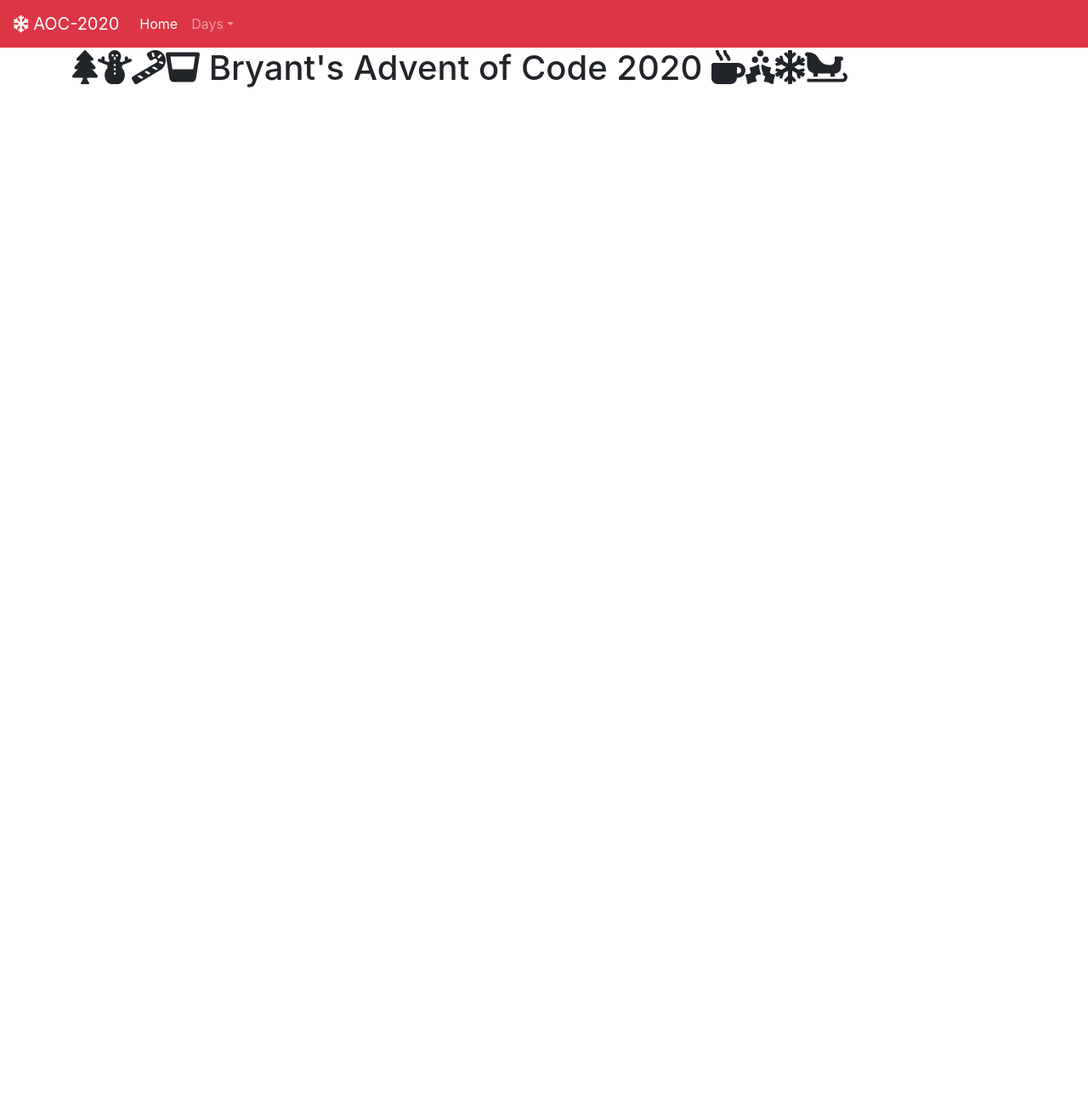
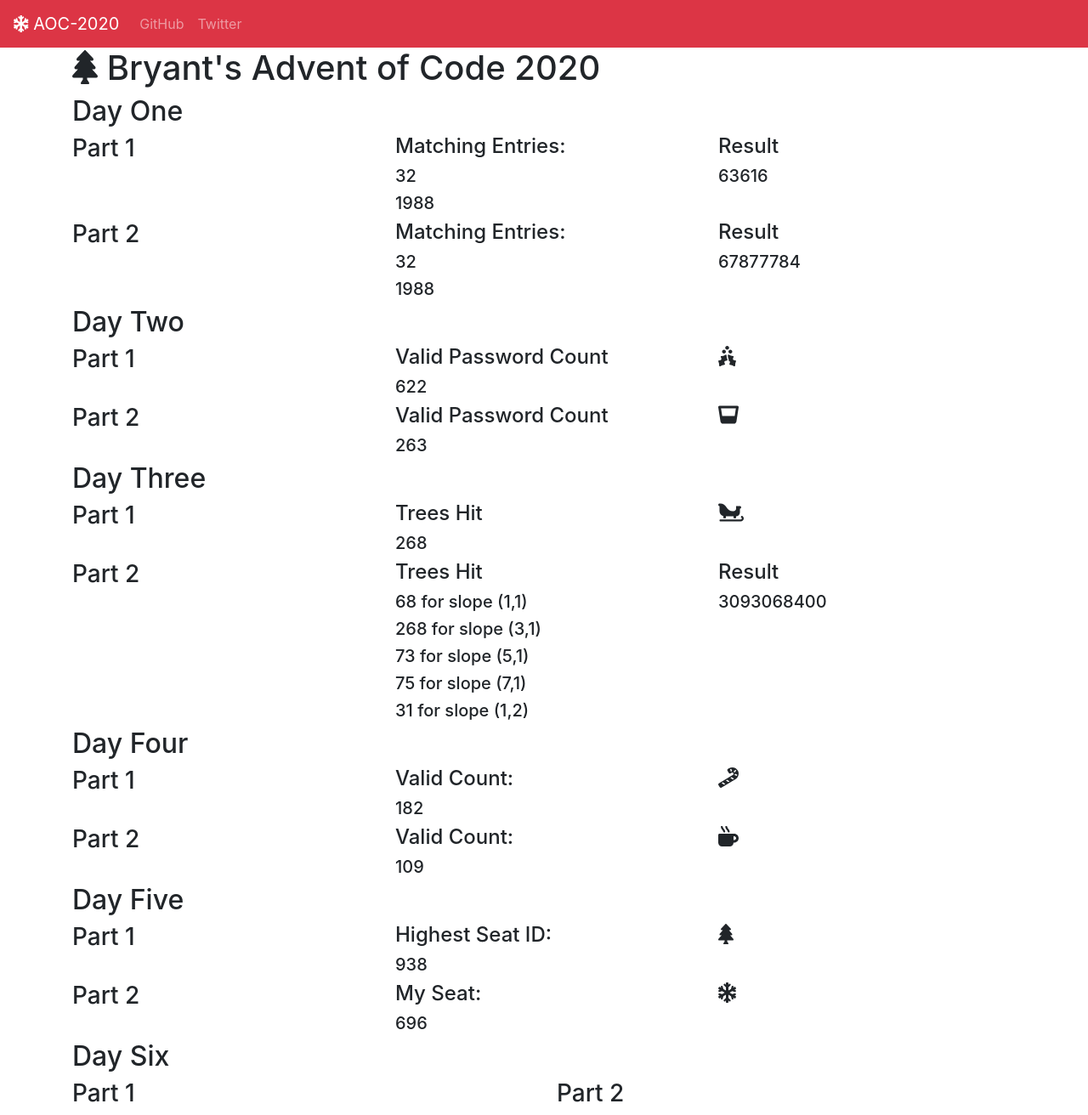
Before and after one commit to bryantkelley/aoc-2020, a React (Create React App) app: page / in a window 1280 px wide. Shown: the whole page at 85% size. Before the commit the page ends 800 px from the top, so only its background shows below. Built offline with nearby package versions, Linux system fonts and the light colour scheme.

Commit message:
Rework as one page app

```diff
--- a/src/1/one.js
+++ b/src/1/one.js
@@ -58,43 +58,33 @@ function One() {
       <Col>
         <Row>
           <Col>
-            <h1>Day One</h1>
+            <h2>Day One</h2>
           </Col>
         </Row>
         <Row>
           <Col>
-            <h2>Part 1</h2>
+            <h3>Part 1</h3>
           </Col>
           <Col>
-            <h3>Matching Entries:</h3>
-            <div>{matchingValuesOne.map(mv => (<div key={`result${mv}`}>{mv}</div>))}</div>
+            <h4>Matching Entries:</h4>
+            <div>{matchingValuesOne.map(mv => (<h5 key={`result${mv}`}>{mv}</h5>))}</div>
           </Col>
           <Col>
-            <h3>Result</h3>
-            <div>{resultOne}</div>
+            <h4>Result</h4>
+            <h5>{resultOne}</h5>
           </Col>
         </Row>
         <Row>
           <Col>
-            <h2>Part 2</h2>
+            <h3>Part 2</h3>
           </Col>
           <Col>
-            <h3>Matching Entries:</h3>
-            <div>{matchingValuesOne.map(mv => (<div key={`result${mv}`}>{mv}</div>))}</div>
+            <h4>Matching Entries:</h4>
+            <div>{matchingValuesOne.map(mv => (<h5 key={`result${mv}`}>{mv}</h5>))}</div>
           </Col>
           <Col>
-            <h3>Result</h3>
-            <div>{resultTwo}</div>
-          </Col>
-        </Row>
-        <Row>
-          <Col>
-            <h2>Entries</h2>
-            {entries.map((e) => (
-            <Row key={`entry${e}`}>
-              <Col>{e}</Col>
-            </Row>
-          ))}
+            <h4>Result</h4>
+            <h5>{resultTwo}</h5>
           </Col>
         </Row>
       </Col>
--- a/src/2/two.js
+++ b/src/2/two.js
@@ -1,5 +1,7 @@
 import { useState, useEffect, useMemo } from "react";
 import { Col, Row } from "react-bootstrap";
+import { FontAwesomeIcon } from '@fortawesome/react-fontawesome';
+import { faHollyBerry, faGlassWhiskey } from '@fortawesome/free-solid-svg-icons';
 import raw from './twoInput.txt';
 
 function Two() {
@@ -52,63 +54,39 @@ function Two() {
       <Col>
         <Row>
           <Col>
-            <h1>Day Two</h1>
+            <h2>Day Two</h2>
           </Col>
         </Row>
         <Row>
           <Col>
-            <h2>Entries</h2>
-            {entries.map((e) => (
-              <div key={`entry-${e.index}`}>
-                {e.raw}
-              </div>
-            ))}
+            <h3>Part 1</h3>
           </Col>
           <Col>
-            <Row>
+            <h4>Valid Password Count</h4>
+            <h5>{validPasswordsOne.length}</h5>
+          </Col>
           <Col>
-                <h2>Part 1</h2>
+            <h4>
+              <FontAwesomeIcon icon={faHollyBerry} />
+            </h4>
           </Col>
         </Row>
         <Row>
           <Col>
-                <h3>Count</h3>
-                <div>{validPasswordsOne.length}</div>
+            <h3>Part 2</h3>
           </Col>
           <Col>
-                <h3>Valid Passwords:</h3>
-                <div>{validPasswordsOne.map(vp => (
-                  <div key={`result-one-${vp.index}`}>
-                    {vp.raw}
-                  </div>
-                ))}</div>
-              </Col>
-            </Row>
+            <h4>Valid Password Count</h4>
+            <h5>{validPasswordsTwo.length}</h5>
           </Col>
           <Col>
-            <Row>
-              <Col>
-                <h2>Part 2</h2>
-              </Col>
-            </Row>
-            <Row>
-              <Col>
-                <h3>Count</h3>
-                <div>{validPasswordsTwo.length}</div>
-              </Col>
-              <Col>
-                <h3>Valid Passwords:</h3>
-                <div>{validPasswordsTwo.map(vp => (
-                  <div key={`result-two-${vp.index}`}>
-                    {vp.raw}
-                  </div>
-                ))}</div>
+            <h4>
+              <FontAwesomeIcon icon={faGlassWhiskey} />
+            </h4>
           </Col>
         </Row>
       </Col>
     </Row>
-      </Col >
-    </Row >
   );
 }
 
--- a/src/3/three.js
+++ b/src/3/three.js
@@ -68,48 +68,38 @@ function Three() {
       <Col>
         <Row>
           <Col>
-            <h1>Day Three</h1>
+            <h2>Day Three</h2>
           </Col>
         </Row>
         <Row>
           <Col>
-            <h2>Part 1</h2>
+            <h3>Part 1</h3>
           </Col>
           <Col>
-            <h3>Trees Hit</h3>
-            <div>{treesHitOne}</div>
+            <h4>Trees Hit</h4>
+            <h5>{treesHitOne}</h5>
           </Col>
           <Col>
-            <h3>
+            <h4>
               <FontAwesomeIcon icon={faSleigh} />
-            </h3>
+            </h4>
           </Col>
         </Row>
         <Row>
           <Col>
-            <h2>Part 2</h2>
+            <h3>Part 2</h3>
           </Col>
           <Col>
-            <h3>Trees Hit</h3>
+            <h4>Trees Hit</h4>
             {treesHitTwo.map(th => (
-              <div key={`result-two-${th.index}`}>
-                {`(${th.slope.x},${th.slope.y}) ${th.hitCount} ${th.missCount}`}
-              </div>
+              <h5 key={`result-two-${th.index}`}>
+                {`${th.hitCount} for slope (${th.slope.x},${th.slope.y})`}
+              </h5>
             ))}
           </Col>
           <Col>
-            <h3>Result</h3>
-            <div>{resultTwo}</div>
-          </Col>
-        </Row>
-        <Row>
-          <Col>
-            <h2>Entries</h2>
-            {entries.map(e => (
-              <div key={e.index}>
-                <code>{e.raw}</code>
-              </div>
-            ))}
+            <h4>Result</h4>
+            <h5>{resultTwo}</h5>
           </Col>
         </Row>
       </Col >
--- a/src/4/four.js
+++ b/src/4/four.js
@@ -99,35 +99,35 @@ function Four() {
       <Col>
         <Row>
           <Col>
-            <h1>Day Four</h1>
+            <h2>Day Four</h2>
           </Col>
         </Row>
         <Row>
           <Col>
-            <h2>Part 1</h2>
+            <h3>Part 1</h3>
           </Col>
           <Col>
-            <h3>Valid Count:</h3>
-            <div>{validPassportsOne.length}</div>
+            <h4>Valid Count:</h4>
+            <h5>{validPassportsOne.length}</h5>
           </Col>
           <Col>
-            <h3>
+            <h4>
               <FontAwesomeIcon icon={faCandyCane} />
-            </h3>
+            </h4>
           </Col>
         </Row>
         <Row>
           <Col>
-            <h2>Part 2</h2>
+            <h3>Part 2</h3>
           </Col>
           <Col>
-            <h3>Valid Count:</h3>
-            <div>{validPassportsTwo.length}</div>
+            <h4>Valid Count:</h4>
+            <h5>{validPassportsTwo.length}</h5>
           </Col>
           <Col>
-            <h3>
+            <h4>
               <FontAwesomeIcon icon={faMugHot} />
-            </h3>
+            </h4>
           </Col>
         </Row>
       </Col>
--- a/src/5/five.js
+++ b/src/5/five.js
@@ -1,5 +1,7 @@
 import { useState, useEffect, useMemo } from "react";
 import { Col, Row } from "react-bootstrap";
+import { FontAwesomeIcon } from '@fortawesome/react-fontawesome';
+import { faSnowflake, faTree } from '@fortawesome/free-solid-svg-icons';
 import raw from './fiveInput.txt';
 
 function Five() {
@@ -47,34 +49,35 @@ function Five() {
       <Col>
         <Row>
           <Col>
-            <h1>Day Five</h1>
+            <h2>Day Five</h2>
           </Col>
         </Row>
         <Row>
           <Col>
-            <h2>Part 1</h2>
+            <h3>Part 1</h3>
           </Col>
           <Col>
-            <h3>Highest Seat ID:</h3>
-            <div>{highestSeat.seat}</div>
+            <h4>Highest Seat ID:</h4>
+            <h5>{highestSeat.seat}</h5>
+          </Col>
+          <Col>
+            <h4>
+              <FontAwesomeIcon icon={faTree} />
+            </h4>
           </Col>
         </Row>
         <Row>
           <Col>
-            <h2>Part 2</h2>
+            <h3>Part 2</h3>
           </Col>
           <Col>
-            <h3>My Seat:</h3>
-            <div>{missingSeatID}</div>
+            <h4>My Seat:</h4>
+            <h5>{missingSeatID}</h5>
           </Col>
-        </Row>
-        <Row>
           <Col>
-            {entries.map(e => (
-              <div key={e.index}>
-                <code>{e.raw}</code>
-              </div>
-            ))}
+            <h4>
+              <FontAwesomeIcon icon={faSnowflake} />
+            </h4>
           </Col>
         </Row>
       </Col >
--- a/src/6/six.js
+++ b/src/6/six.js
@@ -20,21 +20,21 @@ function Six() {
       <Col>
         <Row>
           <Col>
-            <h1>Day Five</h1>
+            <h2>Day Six</h2>
           </Col>
         </Row>
         <Row>
           <Col>
             <Row>
               <Col>
-                <h2>Part 1</h2>
+                <h3>Part 1</h3>
               </Col>
             </Row>
           </Col>
           <Col>
             <Row>
               <Col>
-                <h2>Part 2</h2>
+                <h3>Part 2</h3>
               </Col>
             </Row>
           </Col>
--- a/src/App.js
+++ b/src/App.js
@@ -1,9 +1,7 @@
-import { BrowserRouter, Switch, Route } from 'react-router-dom';
-import { Container, Nav, Navbar, NavDropdown } from 'react-bootstrap';
+import { Container, Nav, Navbar } from 'react-bootstrap';
 import { FontAwesomeIcon } from '@fortawesome/react-fontawesome';
 import { faSnowflake } from '@fortawesome/free-solid-svg-icons';
 import Home from './home';
-import NotFound from './notFound';
 import One from './1/one';
 import Two from './2/two';
 import Three from './3/three';
@@ -13,38 +11,29 @@ import Six from './6/six';
 
 function App() {
   return (
-    <BrowserRouter>
+    <div>
+      <title>Bryant's AOC 2020</title>
       <Navbar bg="danger" variant="dark">
-        <Navbar.Brand href="/">
+        <Navbar.Brand href="home">
           <FontAwesomeIcon icon={faSnowflake} />
           {' '}
           AOC-2020
         </Navbar.Brand>
         <Nav defaultActiveKey="/">
-          <Nav.Link href="/">Home</Nav.Link>
-          <NavDropdown title="Days">
-            <NavDropdown.Item href="/1">One</NavDropdown.Item>
-            <NavDropdown.Item href="/2">Two</NavDropdown.Item>
-            <NavDropdown.Item href="/3">Three</NavDropdown.Item>
-            <NavDropdown.Item href="/4">Four</NavDropdown.Item>
-            <NavDropdown.Item href="/5">Five</NavDropdown.Item>
-            <NavDropdown.Item href="/6">Six</NavDropdown.Item>
-          </NavDropdown>
+          <Nav.Link href="https://github.com/bryantkelley/aoc-2020">GitHub</Nav.Link>
+          <Nav.Link href="https://twitter.com/_bryantkelley">Twitter</Nav.Link>
         </Nav>
       </Navbar>
       <Container>
-        <Switch>
-          <Route path="/1" component={One} />
-          <Route path="/2" component={Two} />
-          <Route path="/3" component={Three} />
-          <Route path="/4" component={Four} />
-          <Route path="/5" component={Five} />
-          <Route path="/6" component={Six} />
-          <Route exact path="/" component={Home} />
-          <Route path="*" component={NotFound} />
-        </Switch>
+        <Home />
+        <One />
+        <Two />
+        <Three />
+        <Four />
+        <Five />
+        <Six />
       </Container>
-    </BrowserRouter>
+    </div>
   );
 }
 
--- a/src/home.js
+++ b/src/home.js
@@ -1,6 +1,6 @@
 import { Col, Row } from "react-bootstrap";
 import { FontAwesomeIcon } from '@fortawesome/react-fontawesome';
-import { faSleigh, faTree, faCandyCane, faSnowman, faMugHot, faHollyBerry, faSnowflake, faGlassWhiskey } from '@fortawesome/free-solid-svg-icons';
+import { faTree } from '@fortawesome/free-solid-svg-icons';
 
 function Home() {
 
@@ -10,16 +10,8 @@ function Home() {
       <Col>
         <h1>
           <FontAwesomeIcon icon={faTree} />
-          <FontAwesomeIcon icon={faSnowman} />
-          <FontAwesomeIcon icon={faCandyCane} />
-          <FontAwesomeIcon icon={faGlassWhiskey} />
           {' '}
           Bryant's Advent of Code 2020
-          {' '}
-          <FontAwesomeIcon icon={faMugHot} />
-          <FontAwesomeIcon icon={faHollyBerry} />
-          <FontAwesomeIcon icon={faSnowflake} />
-          <FontAwesomeIcon icon={faSleigh} />
         </h1>
       </Col>
     </Row>
--- a/src/notFound.js
+++ /dev/null
@@ -1,16 +0,0 @@
-import { Col, Row } from "react-bootstrap";
-import { useLocation } from 'react-router-dom';
-
-function NotFound() {
-  const location = useLocation();
-
-  return (
-    <Row>
-      <Col>
-        <div>Ho ho oh no! Page <code>{location.pathname}</code> was not found.</div>
-      </Col>
-    </Row>
-  );
-}
-
-export default NotFound;
```
Lines whose indentation alone changed are shown as unchanged.
